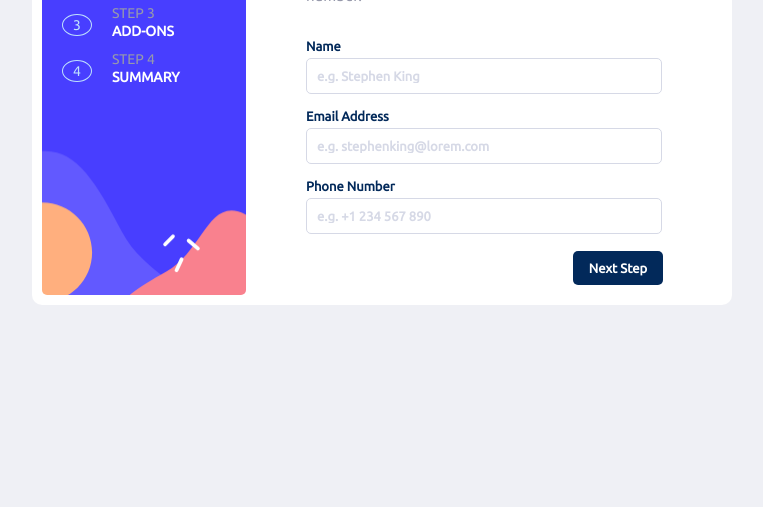
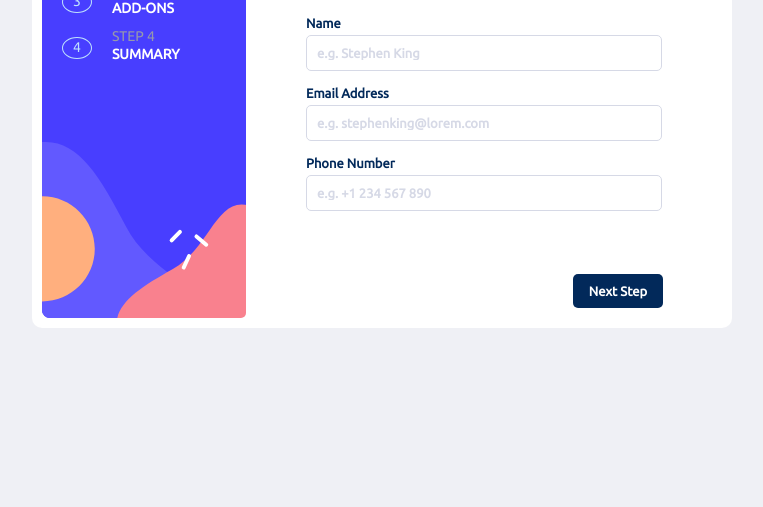
Before and after one commit to goodyngoddy/multi-step-form, a plain HTML site: page index.html in a window 1280 px wide. Shown: the part 293-800 px from the top of the page, without its empty margins (258-1021 px from the left). Drawn offline with Linux system fonts and the light colour scheme.

Commit message:
update style.css

```diff
--- a/style.css
+++ b/style.css
@@ -19,7 +19,7 @@ body {
 .container {
   background: white;
   width: 700px;
-  aspect-ratio: 5/3;
+  aspect-ratio: 3/2;
   display: flex;
   align-items: center;
   justify-content: space-between;
```
